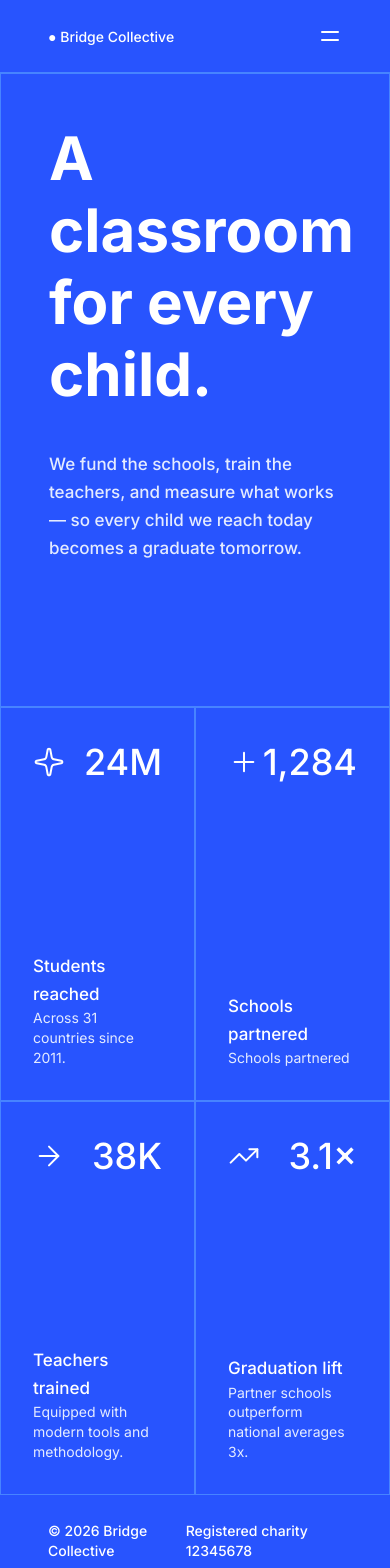
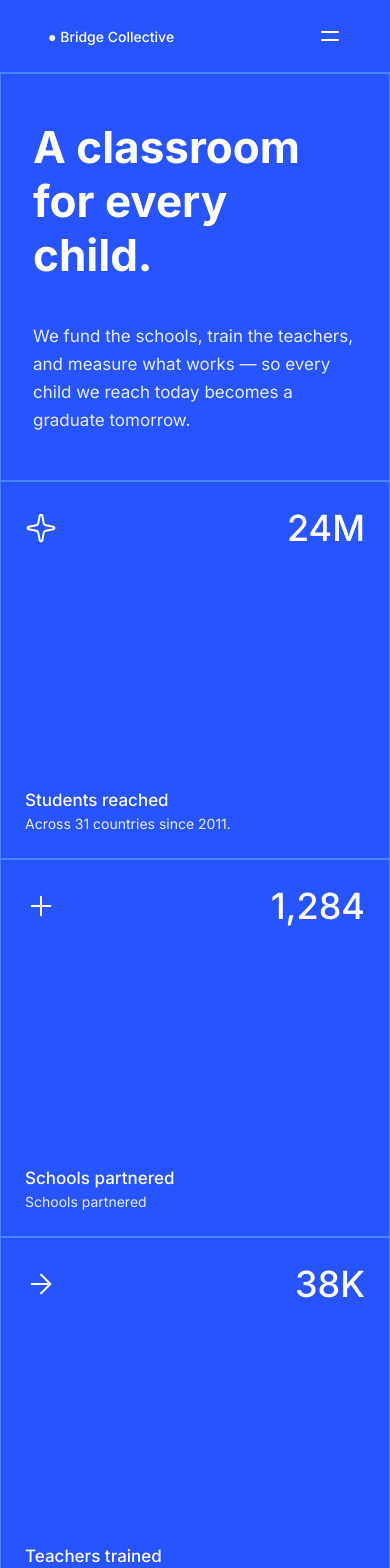
Before and after one commit to FuHoaiThu/FM-Grid-landing-page, a Vue app: page / in a window 390 px wide. Shown: the top 1568 px of the page. Built offline with nearby package versions, Linux system fonts and the light colour scheme.

Commit message:
Finish coding + practice vitest

```diff
--- a/src/components/Card.vue
+++ b/src/components/Card.vue
@@ -2,7 +2,7 @@
   <div class="card">
     <div class="card-header">
       <component :is="card.icon" />
-      <p>{{ card.value }}</p>
+      <p data-test="card-header-title">{{ card.value }}</p>
     </div>
     <div class="card-content">
       <p class="card-content__title">{{ card.title }}</p>
@@ -48,5 +48,8 @@ const props = defineProps({
       font-weight: 400;
     }
   }
+  @media screen and (max-width: 425px) {
+    padding: 24px;
+  }
 }
 </style>
--- a/src/components/Footer.vue
+++ b/src/components/Footer.vue
@@ -12,5 +12,10 @@ footer {
   padding: 26px 48px;
   font-size: 14px;
   line-height: 142%;
+  @media screen and (max-width: 425px) {
+    flex-direction: column;
+    align-items: flex-start;
+    padding: 24px;
+  }
 }
 </style>
--- a/src/components/GridContent.vue
+++ b/src/components/GridContent.vue
@@ -60,13 +60,17 @@ const cards = [
   .hero {
     padding: 48px;
     grid-row: span 2;
+    display: flex;
+    flex-direction: column;
+    justify-content: center;
+
     h1 {
       font-size: 60px;
       padding-bottom: 40px;
     }
     p {
       font-size: 17px;
-      font-weight: 400px;
+      font-weight: 400;
       line-height: 165%;
       color: $color-blue-200;
     }
@@ -78,5 +82,17 @@ const cards = [
       min-height: 536px;
     }
   }
+  @media screen and (max-width: 475px) {
+    grid-template-columns: 1fr;
+    .hero {
+      grid-row: span 1;
+      grid-column: span 1;
+      min-height: 342px;
+      padding: 32px;
+      h1 {
+        font-size: 44px;
+      }
+    }
+  }
 }
 </style>
--- a/vite.config.js
+++ b/vite.config.js
@@ -6,13 +6,13 @@ import vueDevTools from 'vite-plugin-vue-devtools'
 
 // https://vite.dev/config/
 export default defineConfig({
-  plugins: [
-    vue(),
-    vueDevTools(),
-  ],
+  plugins: [vue(), vueDevTools()],
   resolve: {
     alias: {
       '@': fileURLToPath(new URL('./src', import.meta.url)),
     },
   },
+  test: {
+    environment: 'jsdom',
+  },
 })
```
Also changed, not shown: package.json (+4 -3 lines), 2 other files (tests, documents, lock files or other folders).
